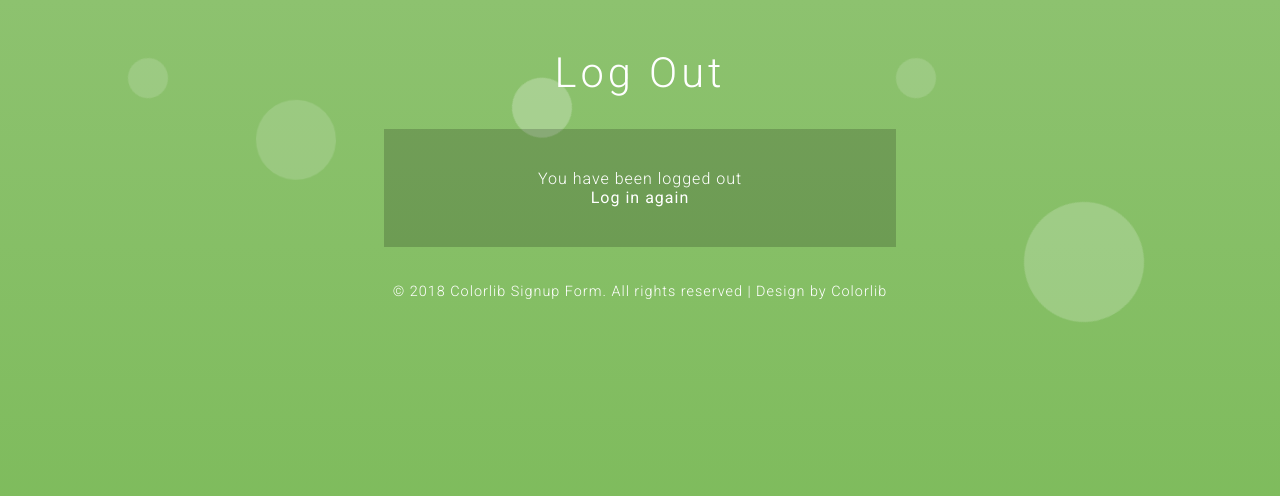
After one commit to yuweichen1008/Django, a Django app: page /logout/ in a window 1280 px wide. The commit adds this page. Shown: the top 496 px of the page. Run offline with Django 3.2, Linux system fonts and the light colour scheme.

Commit message:
login and out

```diff
--- a/mysite/users/templates/users/login.html
+++ b/mysite/users/templates/users/login.html
@@ -1,7 +1,7 @@
 {% extends "users/base.html" %}
 {% block content %}
 
-<h1>SignUp Form</h1>
+<h1>Log in</h1>
 <div class="main-agileinfo">
     <div class="agileits-top">
         <form method="POST">
@@ -13,7 +13,7 @@
                 {{ form.as_p }}
             </fieldset>
             <div>
-                <input type="submit" value="Sign Up"></button>
+                <input type="submit" value="Log in"></button>
             </div>
         </form>
         <p>Need An Account? <a href="{% url 'register' %}"> Register Now!</a></p>
--- /dev/null
+++ b/mysite/users/templates/users/logout.html
@@ -0,0 +1,12 @@
+{% extends "users/base.html" %}
+{% block content %}
+
+<h1>Log out</h1>
+<div class="main-agileinfo">
+    <div class="wthree-box"></div>
+    <div class="agileits-top">
+        <p>You have been logged out</p>
+        <p><a href="{% url 'login' %}">Log in again</a></p>
+    </div>
+</div>
+{% endblock content %}
--- a/mysite/users/views.py
+++ b/mysite/users/views.py
@@ -9,8 +9,8 @@ def register(request):
         if form.is_valid():
             form.save()
             username = form.cleaned_data.get('username')
-            messages.success(request, 'Account created for {username}!')
-            return redirect('blog-home')
+            messages.success(request, '{username} is created! Now Please log in')
+            return redirect('login')
     else:
         form = UserRegisterForm()
     return render(request, 'users/register.html', {'form': form})
```
Also changed, not shown: mysite/blog/templates/blog/base.html (+6 -2 lines).
